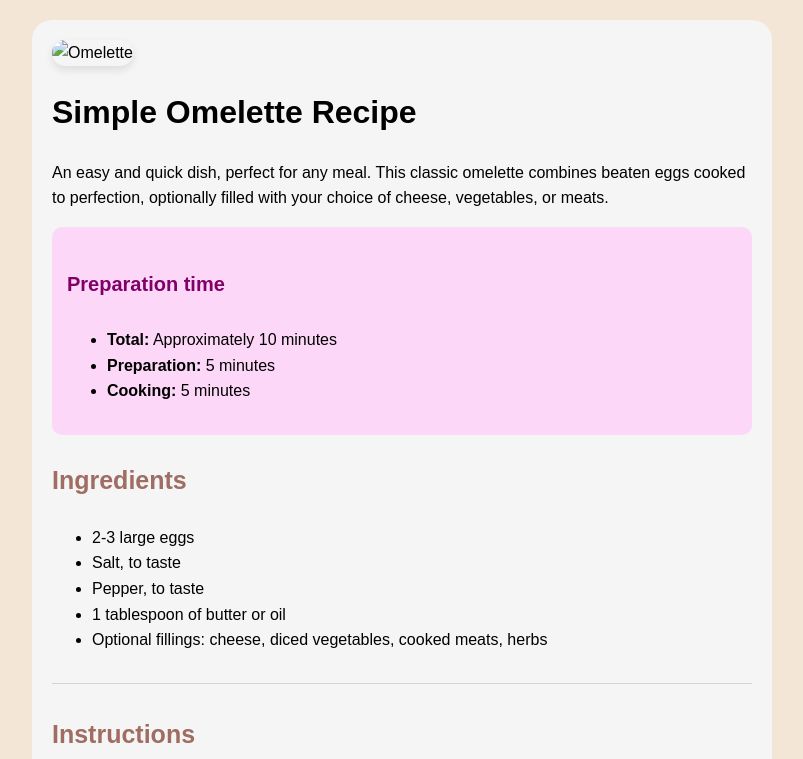
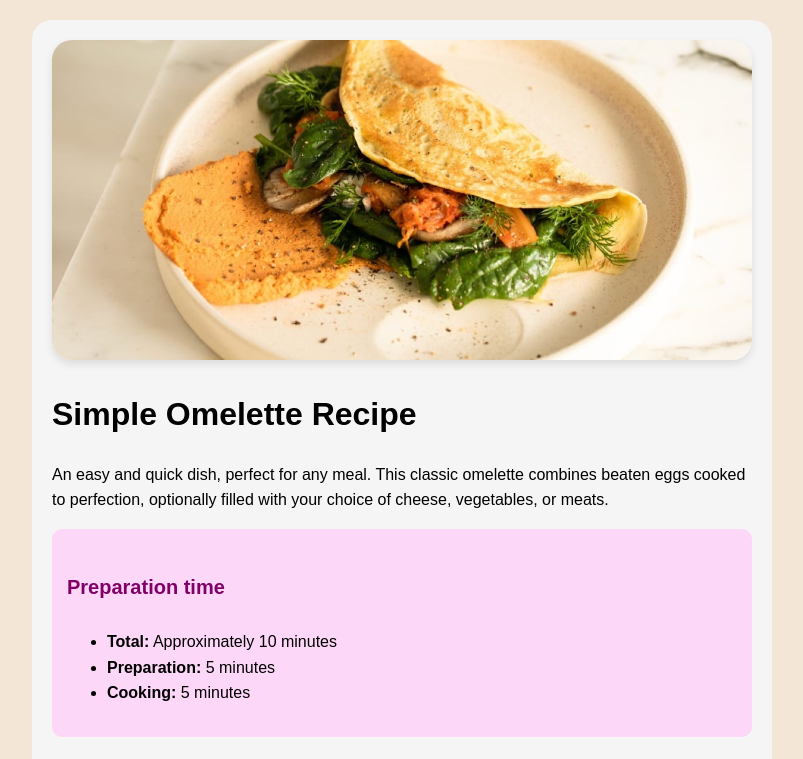
Before and after one commit to Swiftdaops/recipies, a plain HTML site: page index.html in a window 1280 px wide. Shown: the top 759 px of the page, without its empty margins (238-1041 px from the left). Drawn offline with Linux system fonts and the light colour scheme.

Commit message:
Update index.html

```diff
--- a/index.html
+++ b/index.html
@@ -143,7 +143,7 @@
 </head>
 <body>
   <div class="container">
-    <img src="assets/images/image-omelette.jpeg" alt="Omelette" />
+    <img src="image-omelette.jpeg" alt="Omelette" />
 
     <h1>Simple Omelette Recipe</h1>
     <p>An easy and quick dish, perfect for any meal. This classic omelette combines beaten eggs cooked
```
